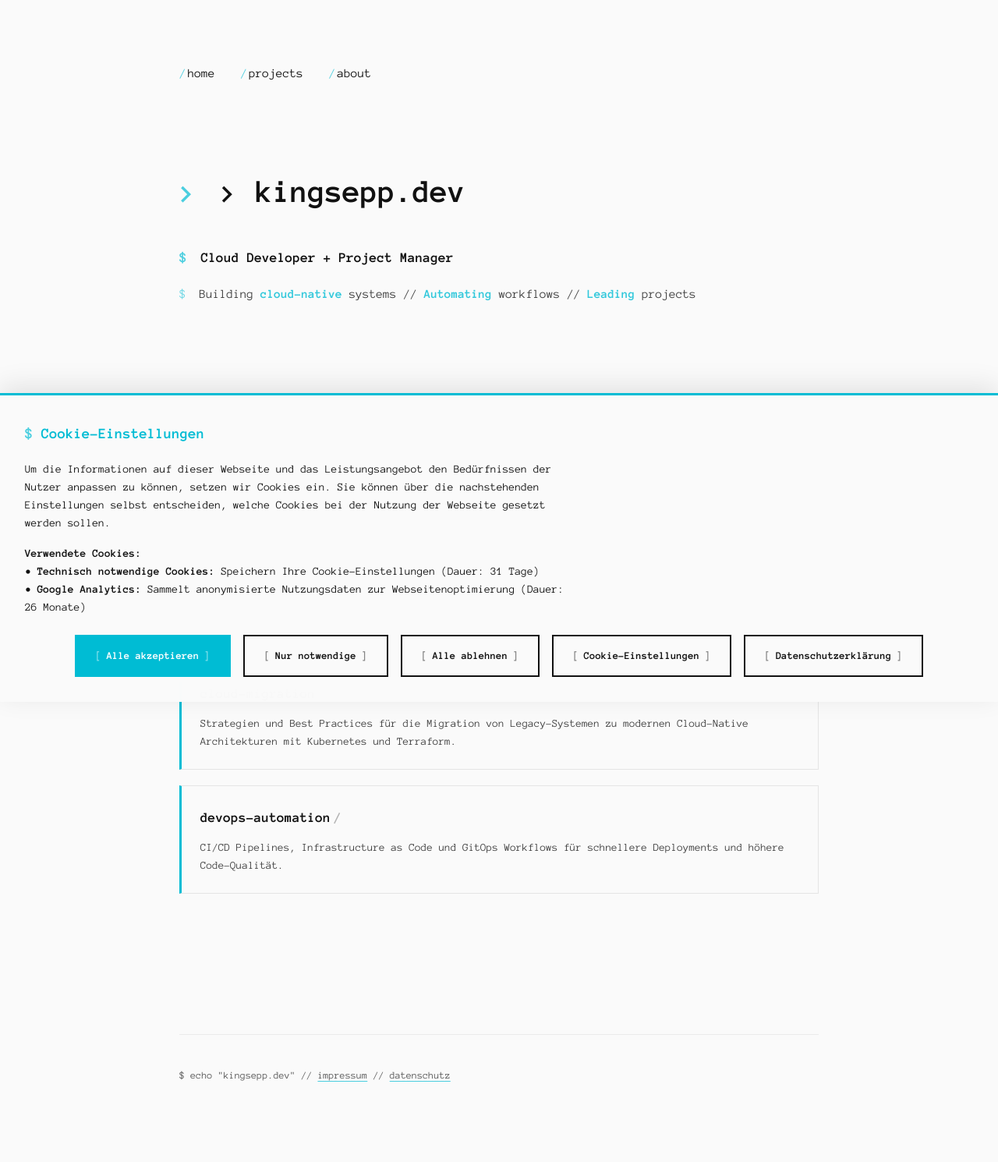
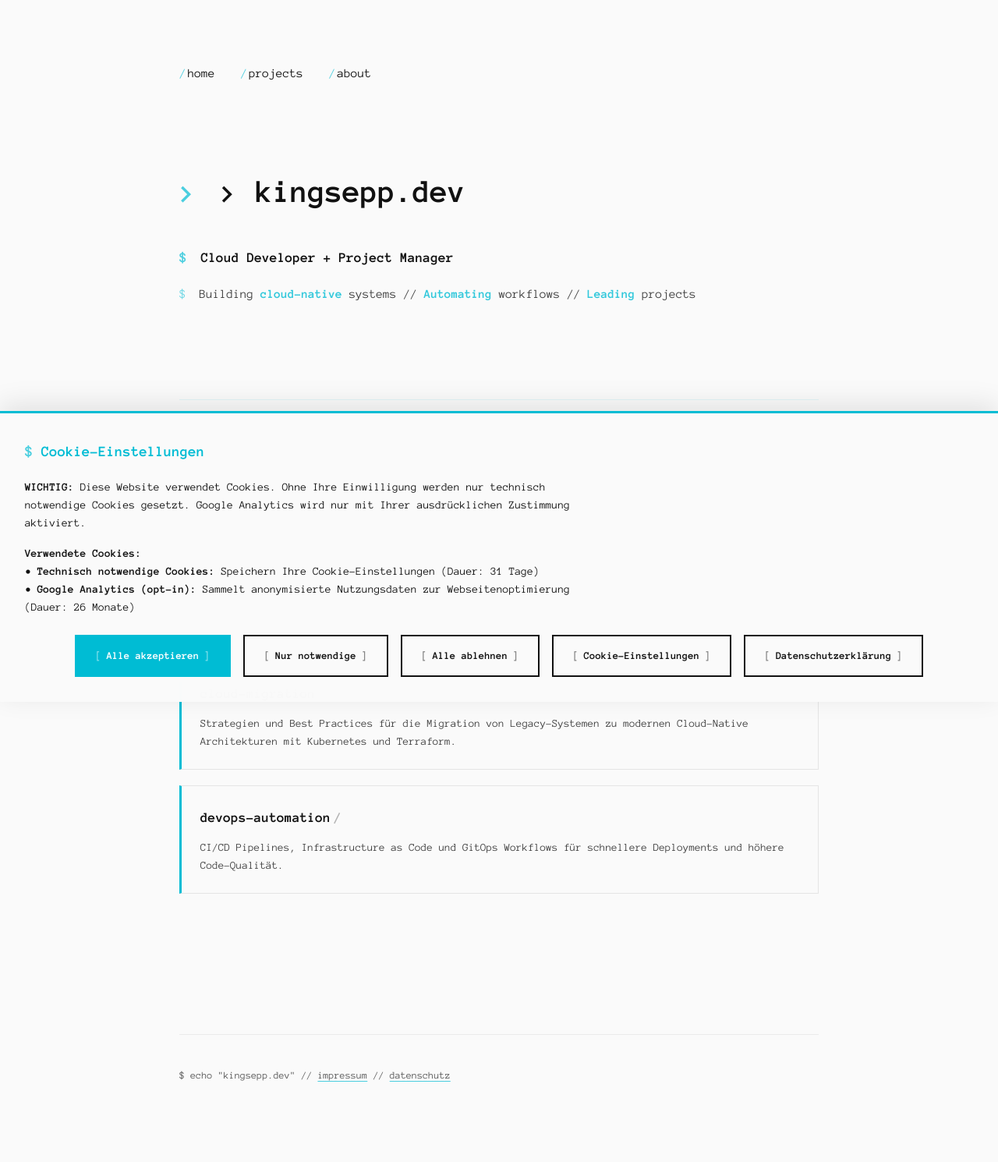
Before and after one commit to kingsepp/kingsepp.github.io, a Jekyll site: the page built from index.md, in a window 1280 px wide. Shown: the whole page at 78% size. Built offline with Jekyll 4.4.1, drawn with Linux system fonts in a browser that asks for light colours; the list of posts is cut into pages by our own code.

Commit message:
fix(cookie): make banner visible by default (DSGVO-compliant)
✅ RECHTSSICHER:
- Banner ist standardmäßig sichtbar (display: block)
- Nur mit Cookie wird er versteckt
- Google Analytics lädt nur bei expliziter Zustimmung
- Ohne Consent = kein Tracking (DSGVO Art. 6)
- Console-Logging für Debugging

```diff
--- a/_includes/cookie-consent.html
+++ b/_includes/cookie-consent.html
@@ -1,7 +1,8 @@
 <style>
+  /* Cookie Banner - SICHTBAR by default (DSGVO-konform) */
   #cookie-notice {
     padding: 2rem;
-    display: none;
+    display: block; /* WICHTIG: Sichtbar by default */
     position: fixed;
     bottom: 0;
     left: 0;
@@ -94,6 +95,17 @@
     transform: translateY(-2px);
   }
 
+  /* Revoke button - VERSTECKT by default */
+  #cookie-revoke {
+    position: fixed;
+    bottom: 10px;
+    right: 10px;
+    z-index: 9999;
+    display: none; /* WICHTIG: Versteckt by default */
+    gap: 0.5rem;
+    align-items: center;
+  }
+
   @media (max-width: 767px) {
     #cookie-notice {
       padding: 1rem;
@@ -115,15 +127,15 @@
   </div>
   <div class="cookie-content">
     <p>
-      Um die Informationen auf dieser Webseite und das Leistungsangebot den Bedürfnissen der Nutzer
-      anpassen zu können, setzen wir Cookies ein. Sie können über die nachstehenden Einstellungen
-      selbst entscheiden, welche Cookies bei der Nutzung der Webseite gesetzt werden sollen.
+      <strong>WICHTIG:</strong> Diese Website verwendet Cookies. Ohne Ihre Einwilligung werden nur
+      technisch notwendige Cookies gesetzt. Google Analytics wird nur mit Ihrer ausdrücklichen
+      Zustimmung aktiviert.
     </p>
     <p>
       <strong>Verwendete Cookies:</strong><br />
       • <strong>Technisch notwendige Cookies:</strong> Speichern Ihre Cookie-Einstellungen (Dauer:
       31 Tage)<br />
-      • <strong>Google Analytics:</strong> Sammelt anonymisierte Nutzungsdaten zur
+      • <strong>Google Analytics (opt-in):</strong> Sammelt anonymisierte Nutzungsdaten zur
       Webseitenoptimierung (Dauer: 26 Monate)
     </p>
   </div>
@@ -138,18 +150,7 @@
   </div>
 </div>
 
-<div
-  id="cookie-revoke"
-  style="
-    position: fixed;
-    bottom: 10px;
-    right: 10px;
-    z-index: 9999;
-    display: flex;
-    gap: 0.5rem;
-    align-items: center;
-  "
->
+<div id="cookie-revoke">
   <div
     style="
       background: rgba(250, 250, 250, 0.95);
@@ -277,6 +278,10 @@
           margin-bottom: 1.5rem;
         "
       >
+        <p>
+          <strong>⚠️ Opt-In erforderlich:</strong> Google Analytics wird nur nach Ihrer
+          ausdrücklichen Zustimmung aktiviert.
+        </p>
         <label style="display: flex; align-items: center; margin-top: 1rem; cursor: pointer">
           <input
             type="checkbox"
@@ -354,62 +361,79 @@
 
   function eraseCookie(name) {
     createCookie(name, '', -1);
+    console.log('[Cookie] Erased:', name);
   }
 
+  // DSGVO-konforme Cookie-Consent-Logik
   function checkCookieConsent() {
     const consentCookie = readCookie('cookie-notice-dismissed');
-
     const banner = document.getElementById('cookie-notice');
     const revokeButton = document.getElementById('cookie-revoke');
 
+    console.log('[Cookie] Consent status:', consentCookie || 'NONE');
+
     if (!consentCookie) {
+      // KEIN Cookie = Banner MUSS sichtbar sein (DSGVO-konform)
+      console.log('[Cookie] No consent found - showing banner');
       if (banner) banner.style.display = 'block';
       if (revokeButton) revokeButton.style.display = 'none';
     } else {
+      // Cookie vorhanden = Banner verstecken, Revoke-Button zeigen
+      console.log('[Cookie] Consent found - hiding banner');
       if (banner) banner.style.display = 'none';
-      if (revokeButton) revokeButton.style.display = 'block';
+      if (revokeButton) revokeButton.style.display = 'flex';
     }
   }
 
+  // Event Listeners
   document.addEventListener('DOMContentLoaded', function () {
+    console.log('[Cookie] DOMContentLoaded - initializing');
     checkCookieConsent();
 
+    // AKZEPTIEREN - Google Analytics wird geladen
     document.getElementById('cookie-notice-accept')?.addEventListener('click', function () {
+      console.log('[Cookie] User accepted all cookies');
       createCookie('cookie-notice-dismissed', 'accept', 31);
       document.getElementById('cookie-notice').style.display = 'none';
-      document.getElementById('cookie-revoke').style.display = 'block';
+      document.getElementById('cookie-revoke').style.display = 'flex';
       if (typeof loadCloudflare === 'function') loadCloudflare();
-      location.reload();
+      location.reload(); // Reload to load Analytics
     });
 
+    // NUR NOTWENDIGE - Google Analytics wird NICHT geladen
     document.getElementById('cookie-notice-essential')?.addEventListener('click', function () {
+      console.log('[Cookie] User accepted only essential cookies');
       createCookie('cookie-notice-dismissed', 'essential', 31);
       document.getElementById('cookie-notice').style.display = 'none';
-      document.getElementById('cookie-revoke').style.display = 'block';
+      document.getElementById('cookie-revoke').style.display = 'flex';
       if (typeof loadCloudflare === 'function') loadCloudflare();
     });
 
+    // ABLEHNEN - Google Analytics wird NICHT geladen
     document.getElementById('cookie-notice-reject')?.addEventListener('click', function () {
+      console.log('[Cookie] User rejected all non-essential cookies');
       createCookie('cookie-notice-dismissed', 'reject', 31);
       document.getElementById('cookie-notice').style.display = 'none';
+      document.getElementById('cookie-revoke').style.display = 'flex';
       if (typeof clearAnalyticsCookies === 'function') clearAnalyticsCookies();
     });
 
+    // Consent widerrufen
     document.getElementById('revoke-consent')?.addEventListener('click', function (e) {
       e.preventDefault();
+      console.log('[Cookie] User revoked consent');
       eraseCookie('cookie-notice-dismissed');
       document.getElementById('cookie-notice').style.display = 'block';
       document.getElementById('cookie-revoke').style.display = 'none';
     });
 
-    document.getElementById('cookie-settings-btn')?.addEventListener('click', function () {
-      openSettingsModal();
-    });
-
+    // Modal-Funktionen
+    document.getElementById('cookie-settings-btn')?.addEventListener('click', openSettingsModal);
     document.getElementById('close-settings')?.addEventListener('click', closeSettingsModal);
-
     document.getElementById('save-settings')?.addEventListener('click', saveSettingsFromModal);
-    document.getElementById('accept-all-settings')?.addEventListener('click', acceptAllFromModal);
+    document
+      .getElementById('accept-all-settings')
+      ?.addEventListener('click', acceptAllFromModal);
 
     document.getElementById('cookie-settings-modal')?.addEventListener('click', function (e) {
       if (e.target.id === 'cookie-settings-modal') closeSettingsModal();
@@ -431,22 +455,25 @@
   function saveSettingsFromModal() {
     const analyticsConsent = document.getElementById('analytics-consent').checked;
     const choice = analyticsConsent ? 'accept' : 'essential';
+    console.log('[Cookie] Settings saved:', choice);
     createCookie('cookie-notice-dismissed', choice, 31);
     closeSettingsModal();
     document.getElementById('cookie-notice').style.display = 'none';
-    document.getElementById('cookie-revoke').style.display = 'block';
+    document.getElementById('cookie-revoke').style.display = 'flex';
     if (analyticsConsent) location.reload();
   }
 
   function acceptAllFromModal() {
+    console.log('[Cookie] All cookies accepted from modal');
     createCookie('cookie-notice-dismissed', 'accept', 31);
     closeSettingsModal();
     document.getElementById('cookie-notice').style.display = 'none';
-    document.getElementById('cookie-revoke').style.display = 'block';
+    document.getElementById('cookie-revoke').style.display = 'flex';
     location.reload();
   }
 
   function clearAnalyticsCookies() {
+    console.log('[Cookie] Clearing all Analytics cookies');
     const cookies = document.cookie.split(';');
     cookies.forEach(cookie => {
       const eqPos = cookie.indexOf('=');
```
Also changed, not shown: other parts of _includes/cookie-consent.html (+4 -1 lines).
